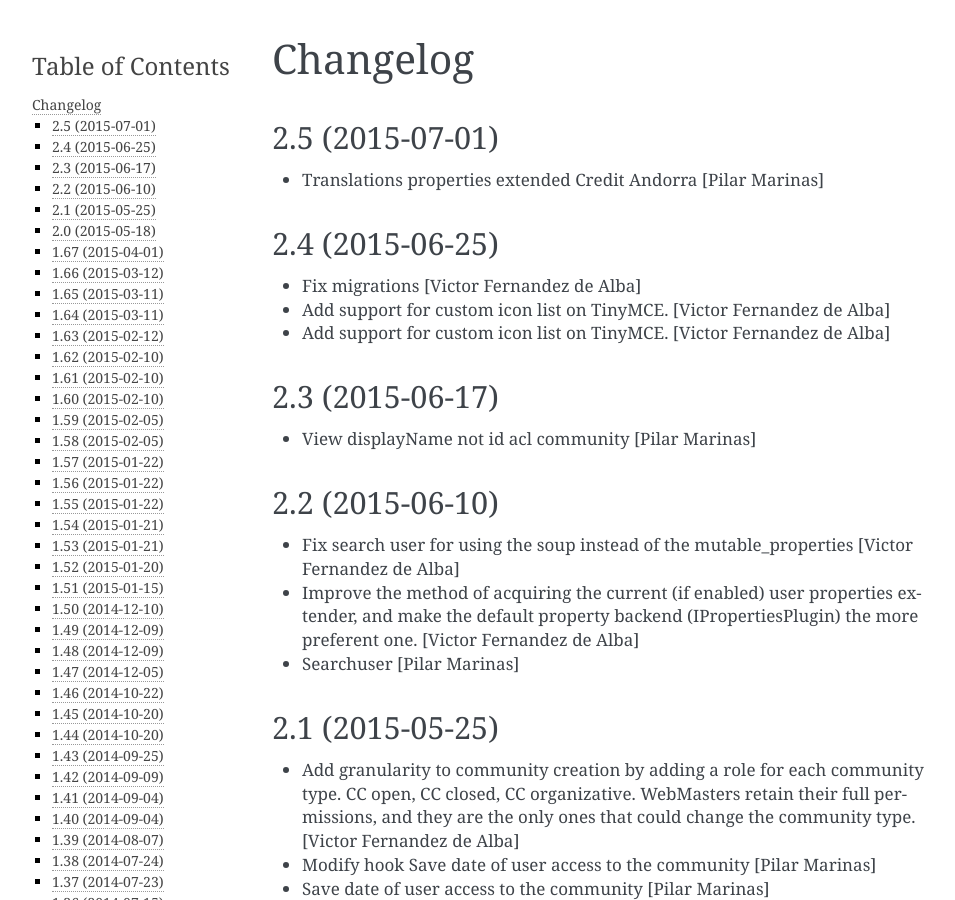
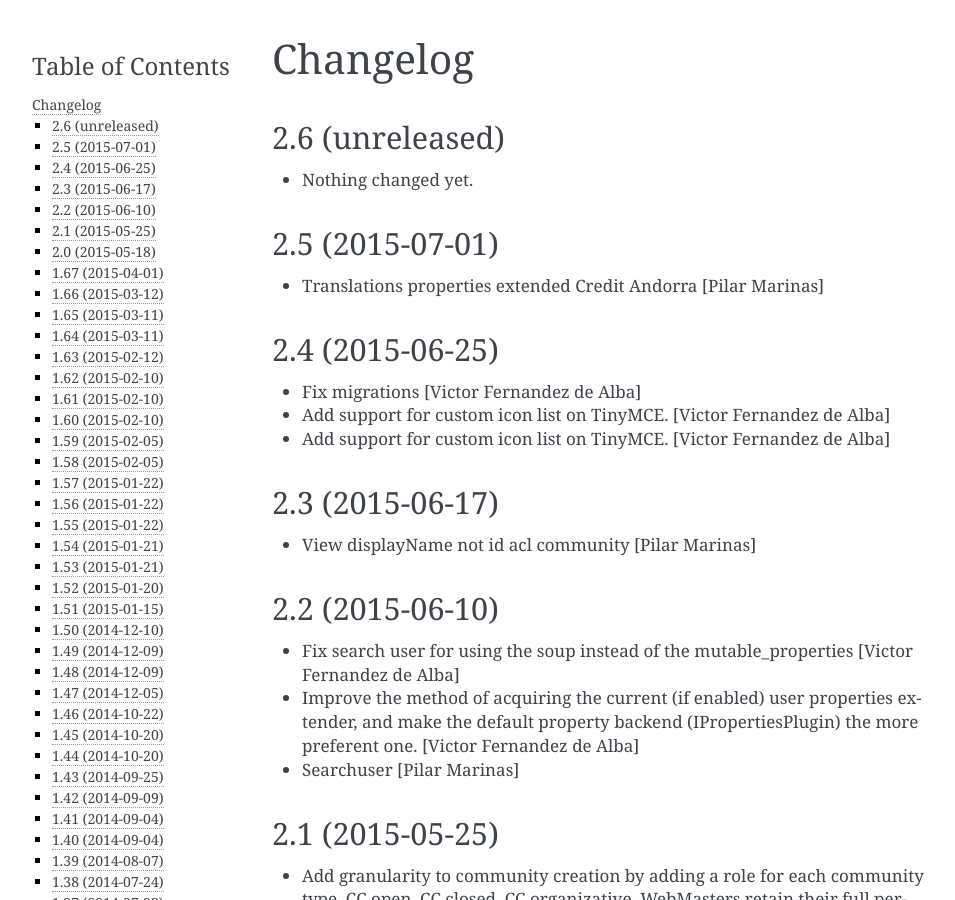
Before and after one commit to UPCnet/ulearn.core, a Sphinx documentation site: the page built from docs/HISTORY.rst, in a window 1280 px wide and 900 px high. Shown: the whole window, without its empty margins (148-1103 px from the left). Built offline with Sphinx 7.4.7, drawn with Linux system fonts in a browser that asks for light colours; pages that are not in the unit, such as notebooks, are missing from menus.

Commit message:
Back to development: 2.6

```diff
--- a/docs/HISTORY.rst
+++ b/docs/HISTORY.rst
@@ -1,5 +1,11 @@
 Changelog
 =========
+
+2.6 (unreleased)
+----------------
+
+- Nothing changed yet.
+
 
 2.5 (2015-07-01)
 ----------------
--- a/setup.py
+++ b/setup.py
@@ -1,7 +1,7 @@
 from setuptools import setup, find_packages
 import os
 
-version = '2.5'
+version = '2.6.dev0'
 
 README = open('README.rst').read()
 HISTORY = open(os.path.join('docs', 'HISTORY.rst')).read()
```
